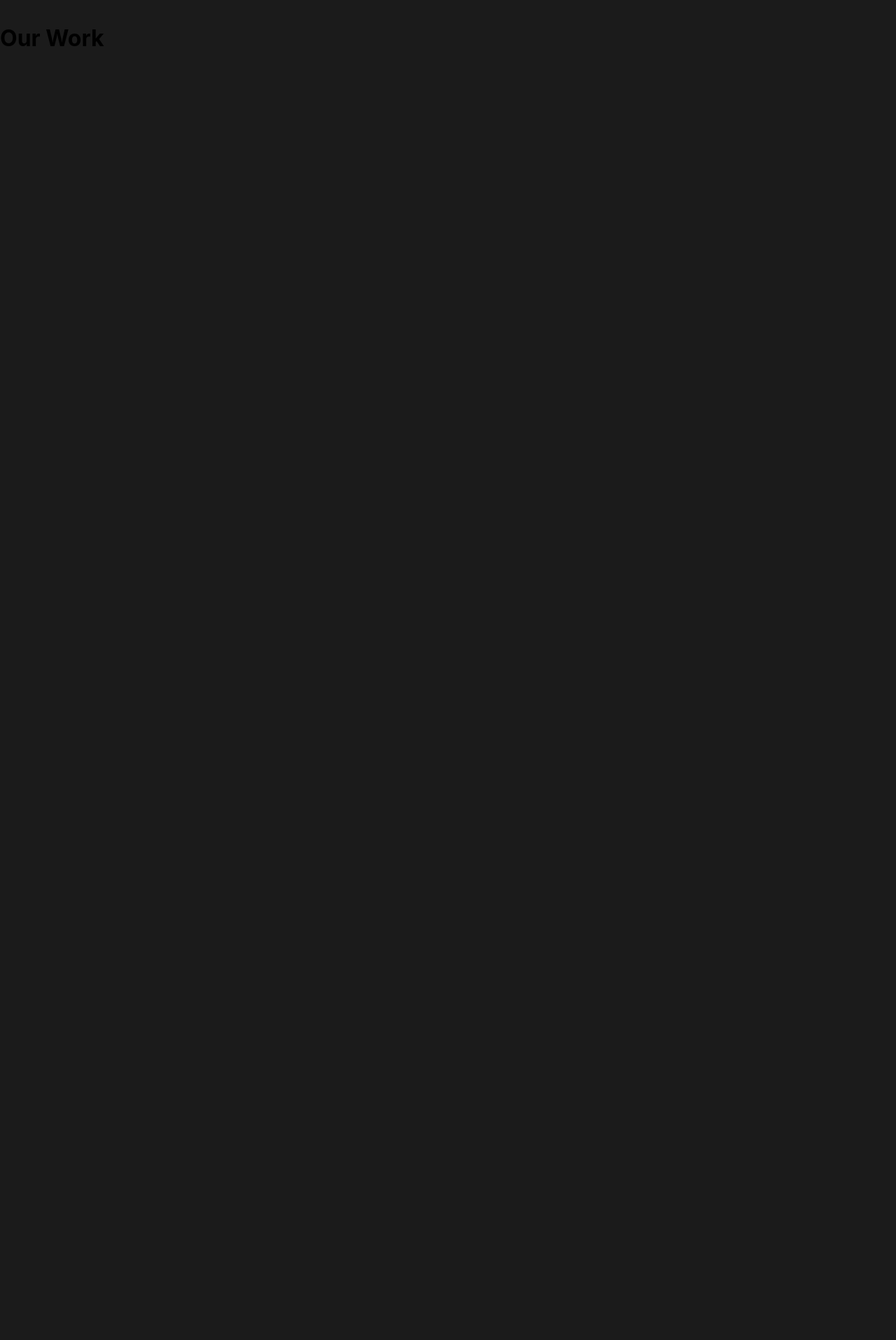
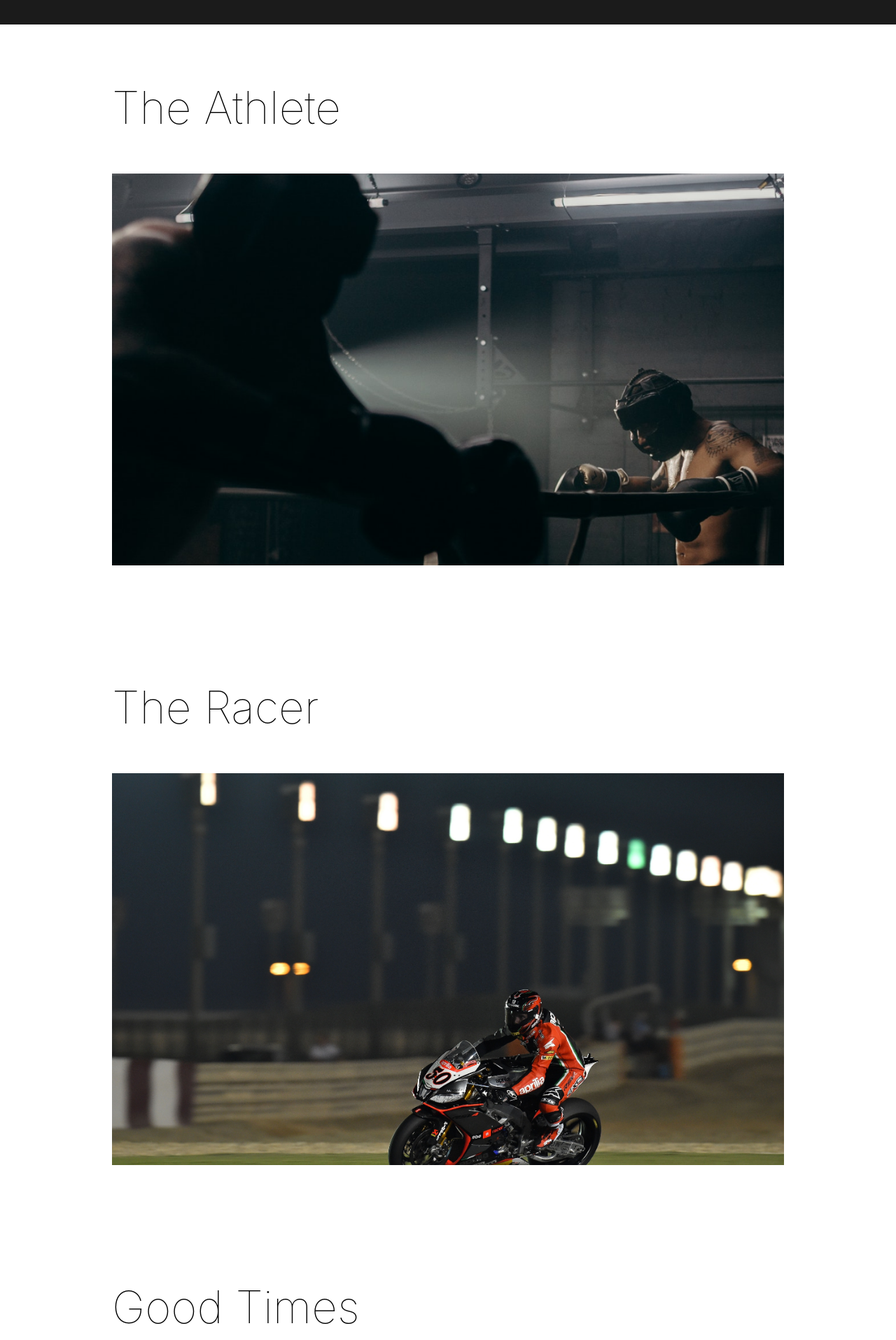
Before and after one commit to brian-liang/capture-typescript, a React (Create React App) app: page /work in a window 1280 px wide. Shown: the part 45-1960 px from the top of the page at 70% size. Before the commit the page ends 800 px from the top, so only its background shows below. Built offline with nearby package versions, Linux system fonts and the light colour scheme.

Commit message:
10 - Working on adding link to the OurWork Page

```diff
--- a/src/components/Nav.tsx
+++ b/src/components/Nav.tsx
@@ -13,7 +13,7 @@
                     <Link to="work">2. Our Work</Link>
                 </li>
                 <li>
-                    <Link to="#contact">3. Contact Us</Link>
+                    <Link to="contact">3. Contact Us</Link>
                 </li>
             </ul>
         </StyledNav>
--- a/src/pages/OurWork.tsx
+++ b/src/pages/OurWork.tsx
@@ -1,9 +1,59 @@
+import { timeStamp } from "console"
+import { Link } from "react-router-dom"
+import styled from "styled-components"
+import athlete from './../img/athlete2.png'
+import racer from '../img/the-racer2.jpg'
+import goodtimes from '../img/good-times2.jpg'
+
 const OurWork = () => {
     return(
-        <div>
-            <h1>Our Work</h1>
-        </div>
+        <Work>
+            <Movie>
+                <h2>The Athlete</h2>
+                <div className="line"></div>
+                <Link to='/'>
+                    <img src={athlete} alt="athlete"/>
+                </Link>
+            </Movie>
+            <Movie>
+                <h2>The Racer</h2>
+                <div className="line"></div>
+                <Link to='/'>
+                    <img src={racer} alt="racer"/>
+                </Link>
+            </Movie>
+            <Movie>
+                <h2>Good Times</h2>
+                <div className="line"></div>
+                <Link to='/'>
+                    <img src={goodtimes} alt="goodtimes"/>
+                </Link>
+            </Movie>
+        </Work>
     )
 }
 
+const Work = styled.div`
+    min-height: 100vh;
+    overflow: hidden;
+    padding: 5rem 10rem;
+    background: white;
+    h2{
+        padding: 1rem 0 rem;
+    }
+`
+const Movie = styled.div`
+    padding-bottom: 10rem;
+    .line{
+        height: 0.5rem;
+        backround: #cccccc;
+        margin-bottom: 3rem;
+    }
+    img{
+        width: 100%;
+        height: 70vh;
+        object-fit: cover;
+    }
+`
+
 export default OurWork
```
